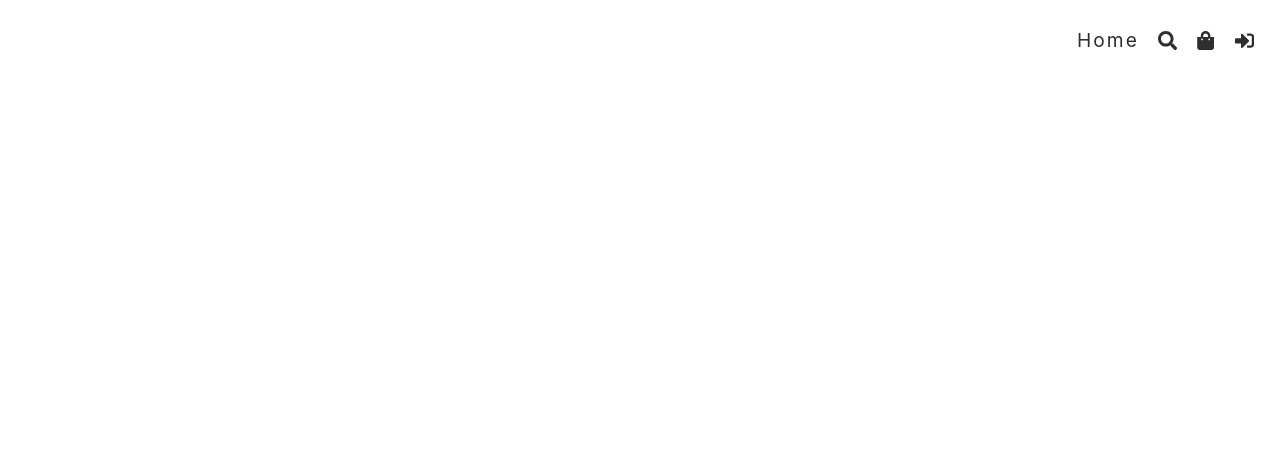
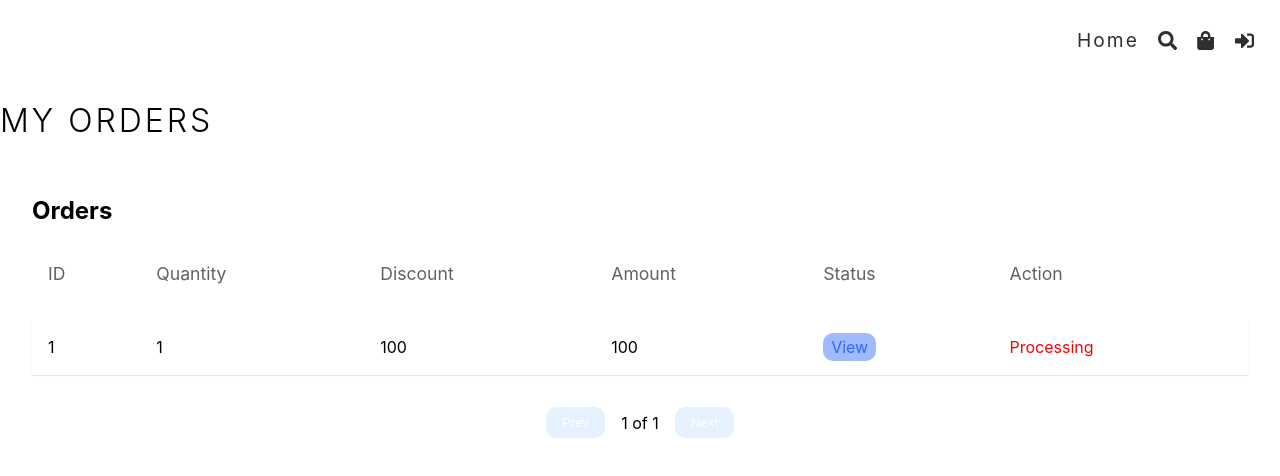
Before and after one commit to Parag0712/React-Ecommerce, a React (Vite) app: page /orders in a window 1280 px wide. Before the commit this address had no page. Shown: the top 476 px of the page. Built offline with nearby package versions, Linux system fonts and the light colour scheme.

Commit message:
Orders and Orders Details Added

```diff
--- a/src/App.tsx
+++ b/src/App.tsx
@@ -9,6 +9,9 @@ const Home = lazy(() => import("./pages/Home.tsx"));
 const Search = lazy(() => import("./pages/Search.tsx"));
 const Shipping = lazy(()=> import("./pages/Shipping.tsx"));
 const Login = lazy(()=>import("./pages/Login.tsx"));
+const Order = lazy(()=>import("./pages/Order.tsx"));
+const OrderDetails = lazy(()=>import("./pages/OrderDetails.tsx"));
+
 // Admin Imports
 const Dashboard = lazy(() => import("./pages/admin/dashboard"));
 const Products = lazy(() => import("./pages/admin/products"));
@@ -21,6 +24,7 @@ const Coupon = lazy(() => import("./pages/admin/apps/coupon"));
 const Stopwatch = lazy(() => import("./pages/admin/apps/stopwatch"));
 const Toss = lazy(() => import("./pages/admin/apps/toss"));
 const NewProduct = lazy(() => import("./pages/admin/management/newproduct"));
+
 const ProductManagement = lazy(
   () => import("./pages/admin/management/productmanagement")
 );
@@ -46,6 +50,8 @@ function App() {
 
           {/* Logged route */}
           <Route>
+            <Route path='/orders' element={<Order />}></Route>
+            <Route path='/orderdetails' element={<OrderDetails />}></Route>
             <Route path='/shipping' element={<Shipping />}></Route>
           </Route>
 
--- /dev/null
+++ b/src/pages/Order.tsx
@@ -0,0 +1,62 @@
+import TableHOC from "../components/admin/TableHOC"
+import { Column } from "react-table"
+import { ReactElement, useState } from "react"
+import { Link } from "react-router-dom"
+
+type DataType = {
+    _id: string,
+    quantity:number,
+    discount: number,
+    amount: number,
+    status: ReactElement,
+    action: ReactElement
+}
+
+const column: Column<DataType>[] = [
+    {
+        Header: "ID",
+        accessor: "_id",
+    },
+    {
+        Header: "Quantity",
+        accessor: "quantity",
+    },
+    {
+        Header: "Discount",
+        accessor: "discount",
+    },
+    {
+        Header: "Amount",
+        accessor: "amount",
+    },
+    {
+        Header: "Status",
+        accessor: "status",
+    },
+    {
+        Header: "Action",
+        accessor: "action",
+    },
+]
+function Order() {
+    const [rows, setRows] = useState<DataType[]>([{
+        _id: "1",
+        quantity:1,
+        discount: 100,
+        amount: 100,
+        status: <Link to={`/orders/1`}>View</Link>,
+        action: <span className="red">
+            Processing
+        </span>,
+    }]);
+
+    const Table = TableHOC<DataType>(column, rows, "dashboard-product-box", "Orders", true)();
+    return (
+        <div className='container'>
+            <h1>My Orders</h1>
+            {Table}
+        </div>
+    )
+}
+
+export default Order
--- /dev/null
+++ b/src/pages/OrderDetails.tsx
@@ -0,0 +1,20 @@
+const OrderDetails = () => {
+    return (
+        <>
+        <h1 style={{textAlign:"center"}}>Order Details</h1>
+        <div className="cart"  >
+                <aside style={{margin:"auto"}}>
+                    <p>Subtotal: </p>
+                    <p>Shipping: </p>
+                    <p>Tax: </p>
+                    <p>Discount: <em>
+                    </em></p>
+                    <b>Total: </b>
+                </aside>
+            </div>
+
+</>
+    );
+};
+
+export default OrderDetails;
--- a/src/styles/app.scss
+++ b/src/styles/app.scss
@@ -48,6 +48,19 @@ body {
 @import "admin-styles/chart";
 @import "admin-styles/dashboardapp";
 @import "admin-styles/mediaquery";
+
+.container{
+  max-width: 1367px;
+  width: 100%;
+  margin: auto;
+  overflow: auto;
+  >h1{
+    @include heading;
+    margin: 1rem 0;
+    text-align: left;
+
+  }
+}
 
 .header {
   @include flex(row, flex-end, stretch, 1.2rem);
```
